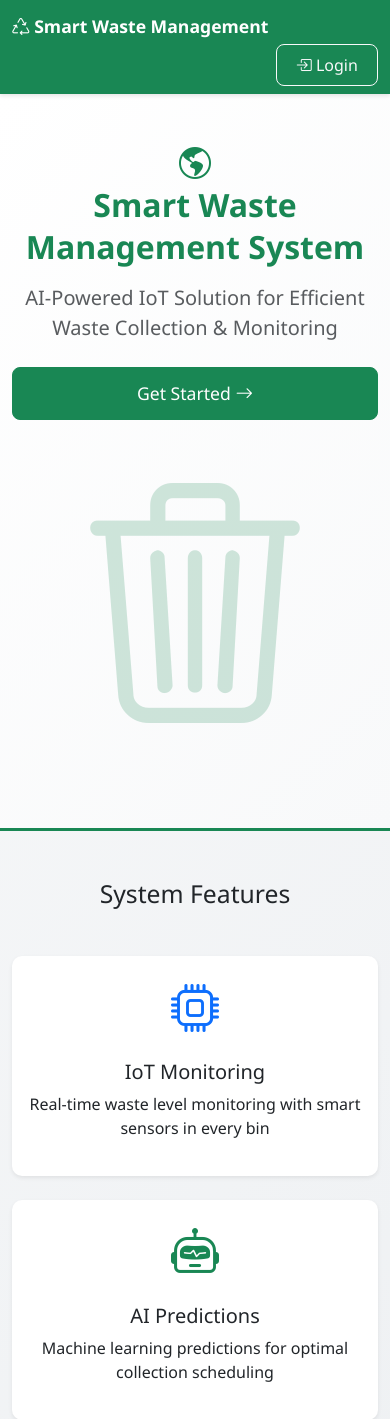
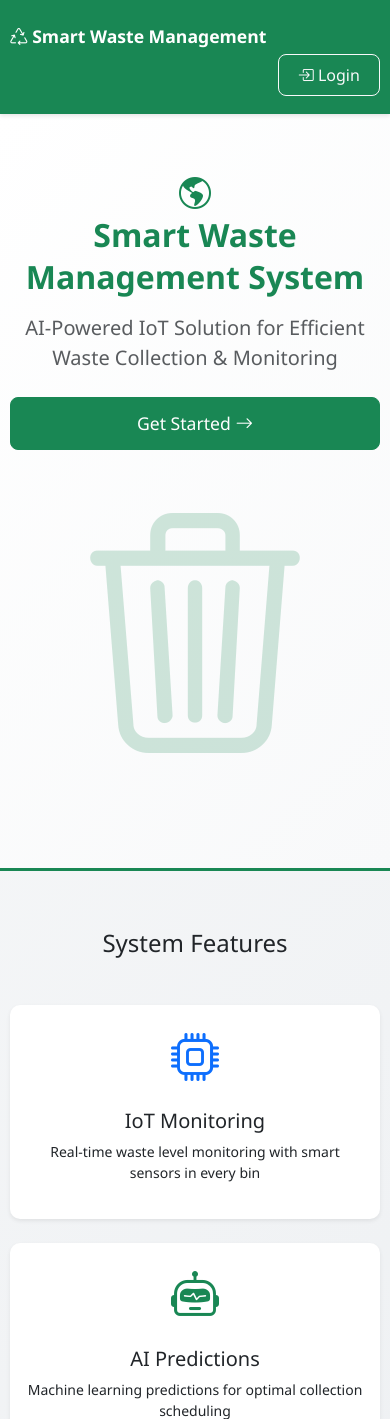
Before and after one commit to aayushpatidar07/-Smart-Waste-Management-System-, a Flask app: page / in a window 390 px wide. Shown: the top 1419 px of the page. Run offline with Flask 3, Linux system fonts and the light colour scheme; some libraries are stand-ins or nearby versions.

Commit message:
Add responsive design improvements to CSS

```diff
--- a/frontend/static/css/style.css
+++ b/frontend/static/css/style.css
@@ -20,10 +20,34 @@
 body {
     font-family: 'Segoe UI', Tahoma, Geneva, Verdana, sans-serif;
     background-color: #f8f9fa;
+    margin: 0;
+    padding: 0;
 }
 
 .content-wrapper {
     min-height: 100vh;
+    padding: 0;
+}
+
+/* Responsive Design Improvements */
+@media (max-width: 768px) {
+    body {
+        font-size: 14px;
+    }
+
+    .container {
+        padding: 10px;
+    }
+}
+
+@media (max-width: 576px) {
+    h1 {
+        font-size: 1.75rem;
+    }
+
+    h2 {
+        font-size: 1.5rem;
+    }
 }
 
 /* Landing Page */
```
